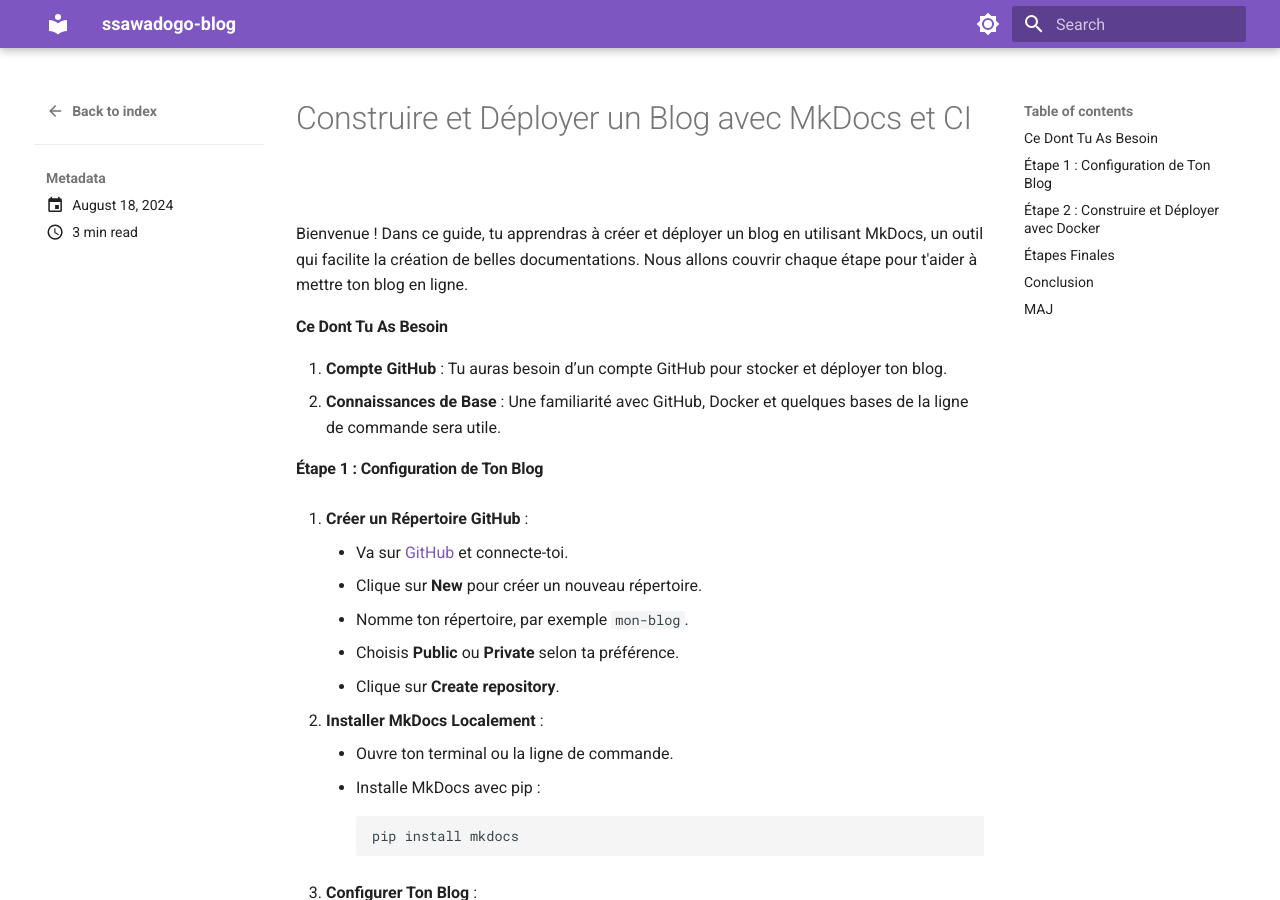
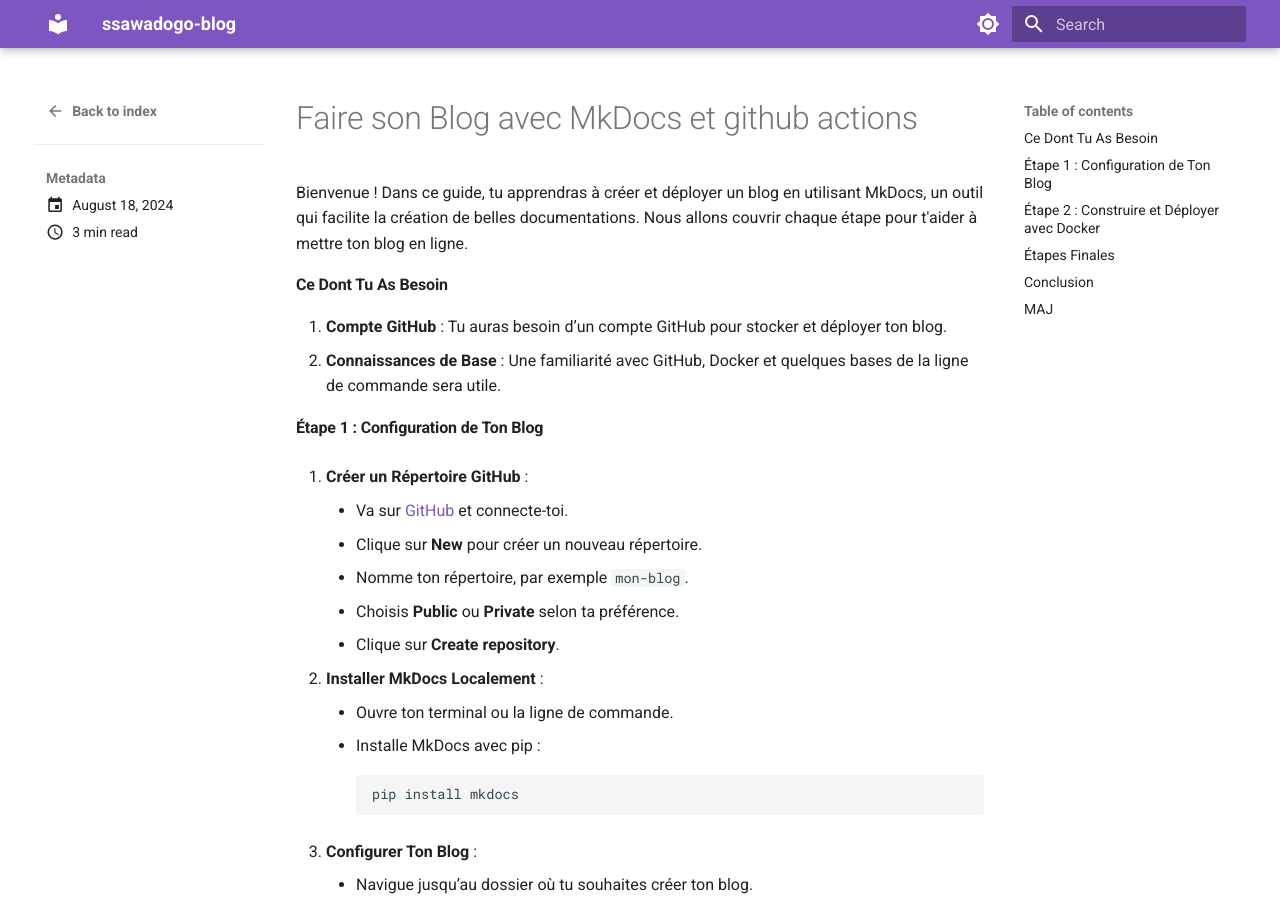
Before and after one commit to sawallesalfo/blog, an MkDocs documentation site: the page built from docs/posts/build_your_blog.md, in a window 1280 px wide and 900 px high. Built offline with MkDocs 1.6.1 and Material for MkDocs 9.7.7, drawn with Linux system fonts in a browser that asks for light colours.

Commit message:
:sparkles: translate article blog

```diff
--- a/docs/posts/build_your_blog.md
+++ b/docs/posts/build_your_blog.md
@@ -7,7 +7,7 @@ catégories :
   - documentation
 ---
 
-# Construire et Déployer un Blog avec MkDocs et CI
+# Faire son Blog avec MkDocs et github actions
 
 Bienvenue ! Dans ce guide, tu apprendras à créer et déployer un blog en utilisant MkDocs, un outil qui facilite la création de belles documentations. Nous allons couvrir chaque étape pour t'aider à mettre ton blog en ligne.
 
```
